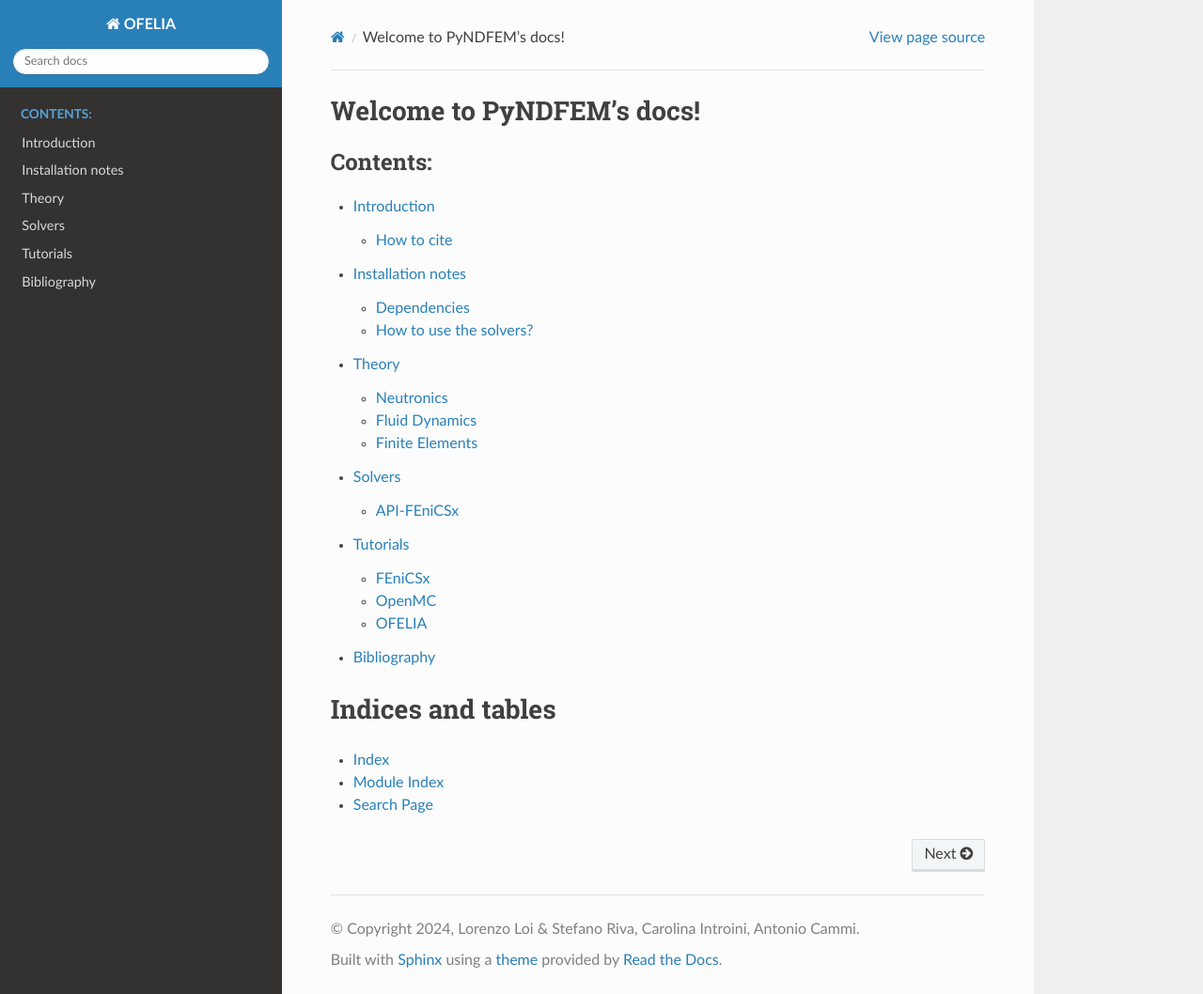
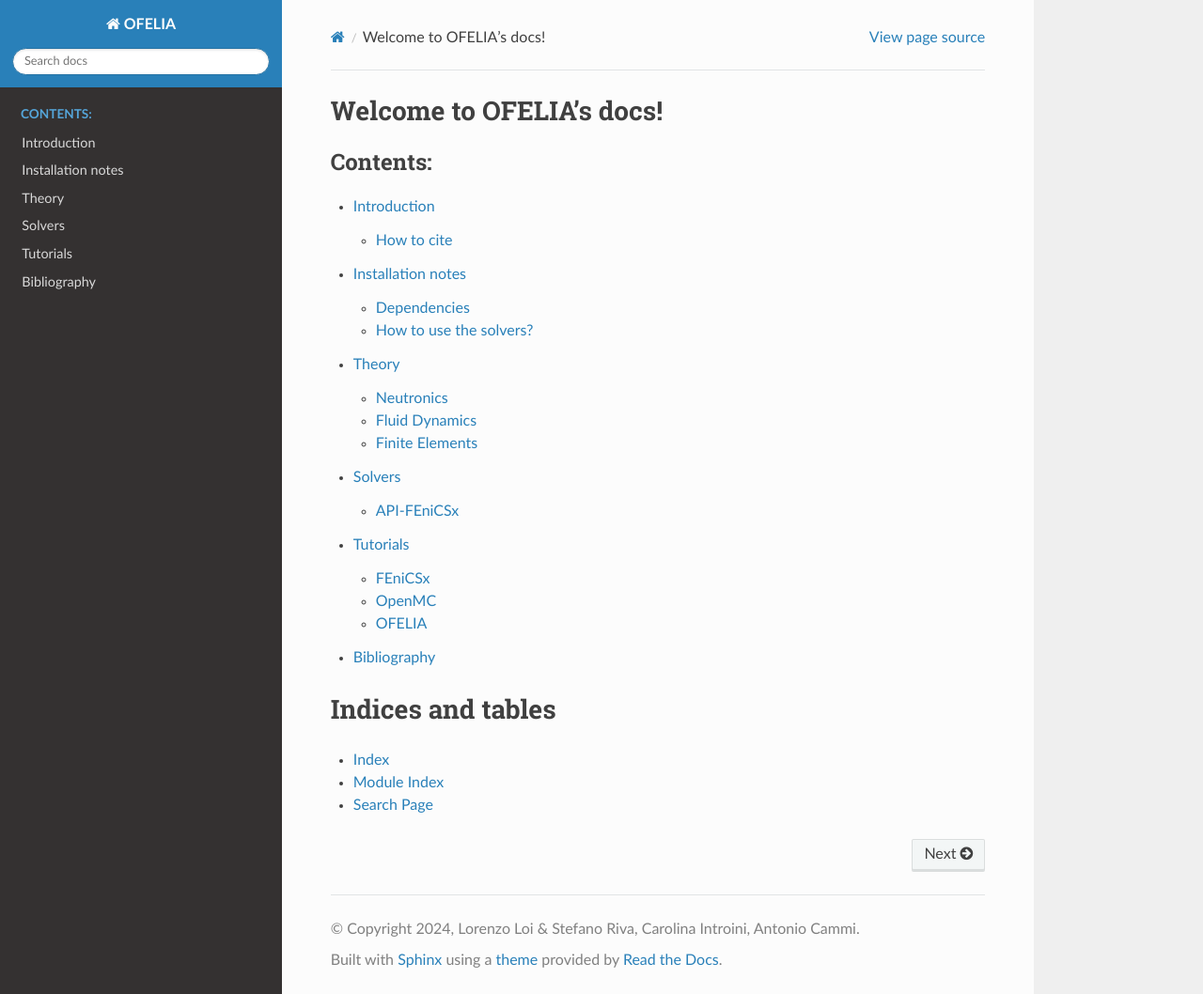
Before and after one commit to ERMETE-Lab/MP-OFELIA, a Sphinx documentation site: the page built from docs/index.rst, in a window 1280 px wide and 1058 px high. Shown: the whole window at 94% size. Built offline with Sphinx 7.4.7 and the Read the Docs theme 2.0.0, drawn with Linux system fonts in a browser that asks for light colours; pages that are not in the unit, such as notebooks, are missing from menus.

```diff
--- a/docs/index.rst
+++ b/docs/index.rst
@@ -3,7 +3,7 @@
    You can adapt this file completely to your liking, but it should at least
    contain the root `toctree` directive.
 
-Welcome to PyNDFEM's docs!
+Welcome to OFELIA's docs!
 =================================
 
 .. toctree::
```
Also changed, not shown: README.md (+5 -3 lines).
